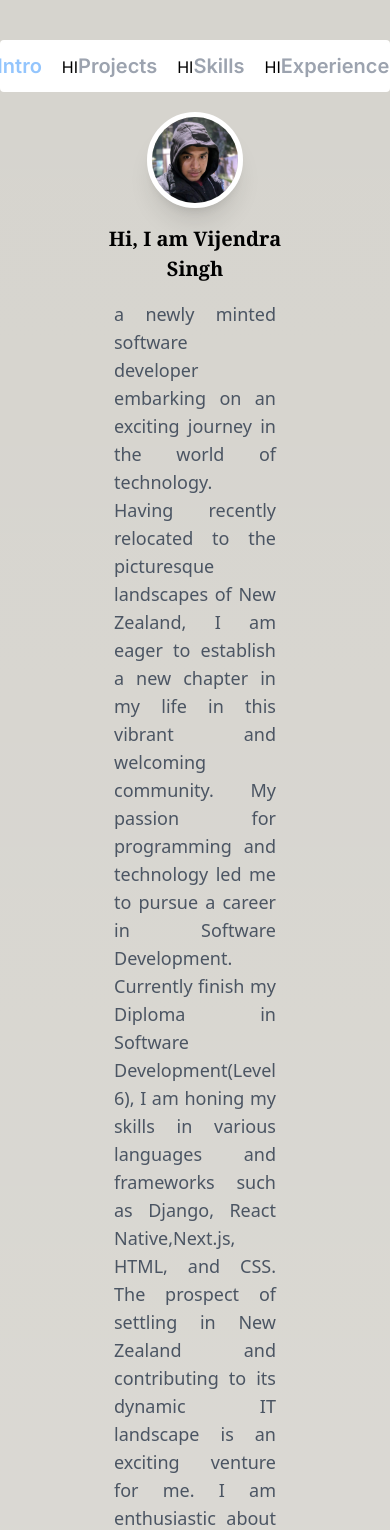
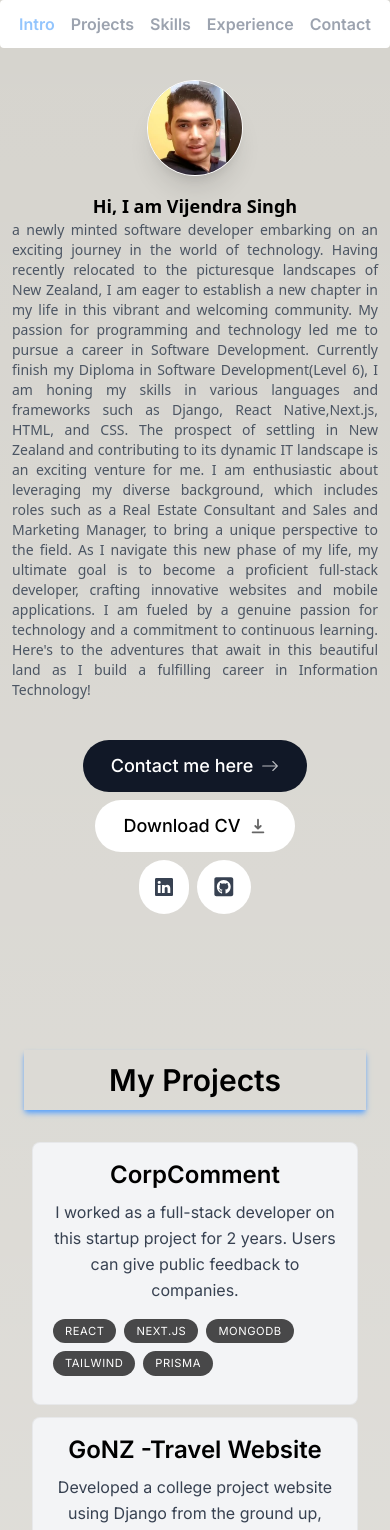
Before and after one commit to vijend795/my-portfolio, a Next.js app: page / in a window 390 px wide. Shown: the top 1530 px of the page. Built offline with nearby package versions, Linux system fonts and the light colour scheme.

Commit message:
Mobile View updated

```diff
--- a/app/component/contactUs.js
+++ b/app/component/contactUs.js
@@ -4,7 +4,12 @@ import Heading from "./subComponent/heading";
 
     export default function ContactUs() {
   return (
-    <section id ='contact' className="container mx-auto p-6">
+    <section
+    id ='contact'
+    className="container mx-auto p-6 max-w-[53rem]"
+    // className='container mb-28 max-w-[53rem] scroll-mt-28 text-center sm:mb-40 flex flex-col justify-start items-center'
+
+    >
       <Heading>Contact Me</Heading>
       <form className="max-w-md mx-auto">
         <div className="mb-4">
--- a/app/component/header.js
+++ b/app/component/header.js
@@ -51,14 +51,14 @@ export default function Header() {
   return (
     <header className="fixed top-0 z-[999] w-full bg-green-400 flex justify-center ">
 
-      <nav className=" w-full md:flex mt-10 fixed top-0 justify-center  ">
-        <ul className=" flex flex-row items-center justify-center gap-5 md:gap-10 px-2 md:px-9 rounded md:rounded-full py-3 bg-white">
+      <nav className=" w-full md:flex mt-0 md:mt-10 fixed top-0 justify-center  ">
+        <ul className=" flex flex-row items-center justify-center gap-4 md:gap-10 px-2 md:px-9 rounded md:rounded-full py-3 bg-white">
           {navLinks.map((link) => (
-            <li key={link.name} className=" ">HI
+            <li key={link.name} className=" ">
               <Link
                 href={link.link}
 
-                className={` text-xl font-semibold hover:text-black ${
+                className={`  text-md md:text-xl font-semibold hover:text-black ${
                   activeSection === `${link.link}`? 'text-blue-300': 'text-gray-400'
                   // activeSection === 'contact'? 'text-blue-300': 'text-gray-400'
                 }`}
--- a/app/component/intro.js
+++ b/app/component/intro.js
@@ -1,7 +1,8 @@
 // pages/index.js
 import React from "react";
 import Image from "next/image";
-import profilepic from "@/public/profilePic.jpeg";
+import profilePic from "@/public/profilePic.jpeg";
+import profilePic1 from "@/public/profilePic1.png";
 import Link from "next/link";
 
 import { BsArrowRight, BsLinkedin } from "react-icons/bs";
@@ -13,29 +14,29 @@ const Intro = () => {
     <section
       id="intro"
       // className=" flex flex-col justify-start items-center px-5 rounded-lg py-3 max-w-6xl"
-      className="mt-4 mb-28 max-w-[53rem] scroll-mt-28 text-center sm:mb-40 flex flex-col justify-start items-center"
+      className="mt-20 mb-28 w-full  md:max-w-[53rem] scroll-mt-28 text-center sm:mb-40 flex flex-col justify-start items-center "
     >
       <div>
         <Image
-          src={profilepic}
+          src={profilePic1}
           alt="Ricardo portrait"
           width="192"
           height="192"
           quality="95"
           priority={true}
-          className="h-24 w-24 rounded-full object-cover border-[0.35rem] border-white shadow-xl"
+          className="h-24 w-24 rounded-full object-cover border-[0.115rem] border-white shadow-xl"
         />
       </div>
 
       <div
-        className="mb-10 mt-4 px-4 text-xl font-medium !leading-[1.5] sm:text-sm rounded-full  text-center text-black"
+        className="mb-10 mt-4 px-3 md:px-4 text-md md:text-xl font-medium !leading-[1.5] sm:text-sm rounded-full  text-center text-black"
         initial={{ opacity: 0, y: 100 }}
         animate={{ opacity: 1, y: 0 }}
       >
-        <span className="font-bold text-xl font-serif">Hi, I am Vijendra Singh </span>
+        <span className=" font-bold text-lg md:text-xl font-sans">Hi, I am Vijendra Singh</span>
 
         {/* <div className="flex text-lg text-gray-600 whitespace-pre-line rounded-full bg-red-100 text-center p-2 overflow-hidden text-wrap"> */}
-          <p className="text-lg font-sans text-ellipsis  subpixel-antialiased text-gray-600 whitespace-pre-line text-wrap text-justify p-4 rounded-full">
+          <p className="text-sm md:text-lg font-sans text-ellipsis  subpixel-antialiased text-gray-600 whitespace-pre-line text-wrap text-justify  py-0 md:p-4 rounded-full">
             a newly minted software developer embarking on an exciting journey
             in the world of technology. Having recently relocated to the
             picturesque landscapes of New Zealand, I am eager to establish a new
@@ -59,7 +60,7 @@ const Intro = () => {
         {/* </div> */}
 
       </div>
-      <div className="flex flex-col sm:flex-row items-center justify-center gap-2 px-4 text-lg font-medium">
+      <div className="flex flex-col flex-wrap sm:flex-row items-center justify-center gap-2 px-4 text-lg font-medium">
         <Link
           href="#contact"
           className="group bg-gray-900 text-white px-7 py-3 flex items-center gap-2 rounded-full outline-none focus:scale-110 hover:scale-110 hover:bg-gray-950 active:scale-105 transition"
@@ -77,9 +78,10 @@ const Intro = () => {
           <HiDownload className="opacity-60 group-hover:translate-y-1 transition" />
         </a>
 
+        <div className="flex flex-wrap flex-row gap-2">
         <a
           className="bg-white p-4 text-gray-700 hover:text-gray-950 flex items-center gap-2 rounded-full focus:scale-[1.15] hover:scale-[1.15] active:scale-105 transition cursor-pointer borderBlack dark:bg-white/10 dark:text-white/60"
-          href="https://linkedin.com"
+          href="https://linkedin.com/in/Vijend795"
           target="_blank"
         >
           <BsLinkedin />
@@ -87,11 +89,12 @@ const Intro = () => {
 
         <a
           className="bg-white p-4 text-gray-700 flex items-center gap-2 text-[1.35rem] rounded-full focus:scale-[1.15] hover:scale-[1.15] hover:text-gray-950 active:scale-105 transition cursor-pointer borderBlack dark:bg-white/10 dark:text-white/60"
-          href="https://github.com"
+          href="https://github.com/vijend795"
           target="_blank"
         >
           <FaGithubSquare />
         </a>
+        </div>
       </div>
     </section>
   );
--- a/app/component/projects.js
+++ b/app/component/projects.js
@@ -15,12 +15,12 @@ const Projects = () => {
     <section
       id="projects"
       // className="flex flex-col justify-start items-center px-5 rounded-lg mb-6 mt-20"
-      className='mb-28 max-w-[53rem] scroll-mt-28 text-center sm:mb-40 flex flex-col justify-start items-center'
+      className='mb-28 p-6 max-w-[53rem] scroll-mt-28 text-center sm:mb-40 flex flex-col justify-start items-center'
     >
       <Heading>My Projects</Heading>
       <div>
         {projectsData.map((project, index) => (
-          <div key={project.title} className="group mb-3 sm:mb-8 last:mb-0">
+          <div key={project.title} className="group mb-3 sm:mb-8 last:mb-0 mx-2 md:mx-0">
             <div className="bg-gray-100 max-w-[42rem] border border-black/5 rounded-lg overflow-hidden sm:pr-8 relative sm:h-[20rem] hover:bg-gray-200 transition sm:group-even:pl-8 dark:text-white dark:bg-white/10 dark:hover:bg-white/20">
               <div className="pt-4 pb-7 px-5 sm:pl-10 sm:pr-2 sm:pt-10 sm:max-w-[50%] flex flex-col h-full sm:group-even:ml-[18rem]">
                 <h3 className="text-2xl font-semibold">{project.title}</h3>
@@ -28,7 +28,7 @@ const Projects = () => {
                 {project.description.length > 150 ? (
 
                   <>
-                  <div className="mt-2 leading-relaxed text-gray-700 dark:text-white/70">Hi
+                  <div className="mt-2 leading-relaxed text-gray-700 dark:text-white/70">
                     {/* {project.description} */}
                   {project.description.slice(0, 150)} ...
                     <button className="text-blue-500 underline">
--- a/app/component/skills.js
+++ b/app/component/skills.js
@@ -4,15 +4,20 @@ import Heading from './subComponent/heading'
 
 const Skills = () => {
   return (
-    <section id ='skills' className='mb-28 max-w-[53rem] scroll-mt-28 text-center sm:mb-40'>
+    <section
+    id ='skills'
+    // className='mb-28 max-w-[53rem] scroll-mt-28 text-center sm:mb-40'
+    className='mb-28 p-6 max-w-[53rem] scroll-mt-28 text-center sm:mb-40 flex flex-col justify-start items-center'
+
+    >
       <Heading>My Skills</Heading>
-       <ul className="flex flex-wrap justify-center gap-2 text-lg text-gray-800">
+       <ul className="flex flex-wrap justify-center gap-4 px-3 text-lg text-gray-800">
 
       {
         skillsData.map((skill,index)=>(
-          <div key={index}>
+          <div key={index} className=''>
           {skill.status==="Active" ?(
-            <div key={skill.name} className="bg-white borderBlack rounded-xl px-5 py-3 dark:bg-white/10 dark:text-white/80">
+            <div key={skill.name} className="bg-white borderBlack rounded-xl px-5 py-1 dark:bg-white/10 dark:text-white/80 hover:bg-blue-400">
 
             {skill.name}
 
--- a/app/component/subComponent/heading.js
+++ b/app/component/subComponent/heading.js
@@ -2,7 +2,7 @@ import React from 'react'
 
 const Heading = ({children}) => {
   return (
-    <div className='capitalize text-3xl text-center mb-8'>
+    <div className='capitalize text-3xl text-center mb-8 font-semibold shadow-md p-3 w-full shadow-blue-400'>
         {children}
     </div>
   )
--- a/app/data/data_cv.js
+++ b/app/data/data_cv.js
@@ -8,10 +8,10 @@ import projectImage2 from '@/public/images/projectPic/2/mobileView/1.png'
 import wordanalyticsImg from "@/public/wordanalytics.png";
 
 export const navLinks = [
-  {
-    name: "Home",
-    link: "#home",
-  },
+  // {
+  //   name: "Home",
+  //   link: "#home",
+  // },
   {
     name: "Intro",
     link: "#intro",
@@ -222,7 +222,7 @@ export const projectsData = [
     type:'College Project-Solo',
     date:'Q3 2023',
     description:
-      " Developed a college project website using Django from the ground up, focused on travel. The site features a user-friendly navigation bar with dynamic icons that highlight the current page. Utilized Django's authentication and group permission functionalities to manage access to various details and pages.",
+      "Developed a college project website using Django from the ground up, focused on travel. The site features a user-friendly navigation bar with dynamic icons that highlight the current page. Utilized Django's authentication and group permission functionalities to manage access to various details and pages.",
     tags: ["Django", "Python", "Tailwind", "sqlite3"],
     imageUrl: projectImage2,
     projectLink:'https://github.com/vijend795/Project2_GoNZ.git',
--- a/app/page.js
+++ b/app/page.js
@@ -8,7 +8,7 @@ import Skills from './component/skills'
 export default function Home() {
 
   return (
-    <main className="flex min-h-screen flex-col items-center justify-between p-24">
+    <main className="flex min-h-screen flex-col items-center justify-between  p-0 md:p-24">
     <Intro />
     <Projects/>
     <Skills/>
```
Also changed, not shown: public/profilePic1.png (added).
